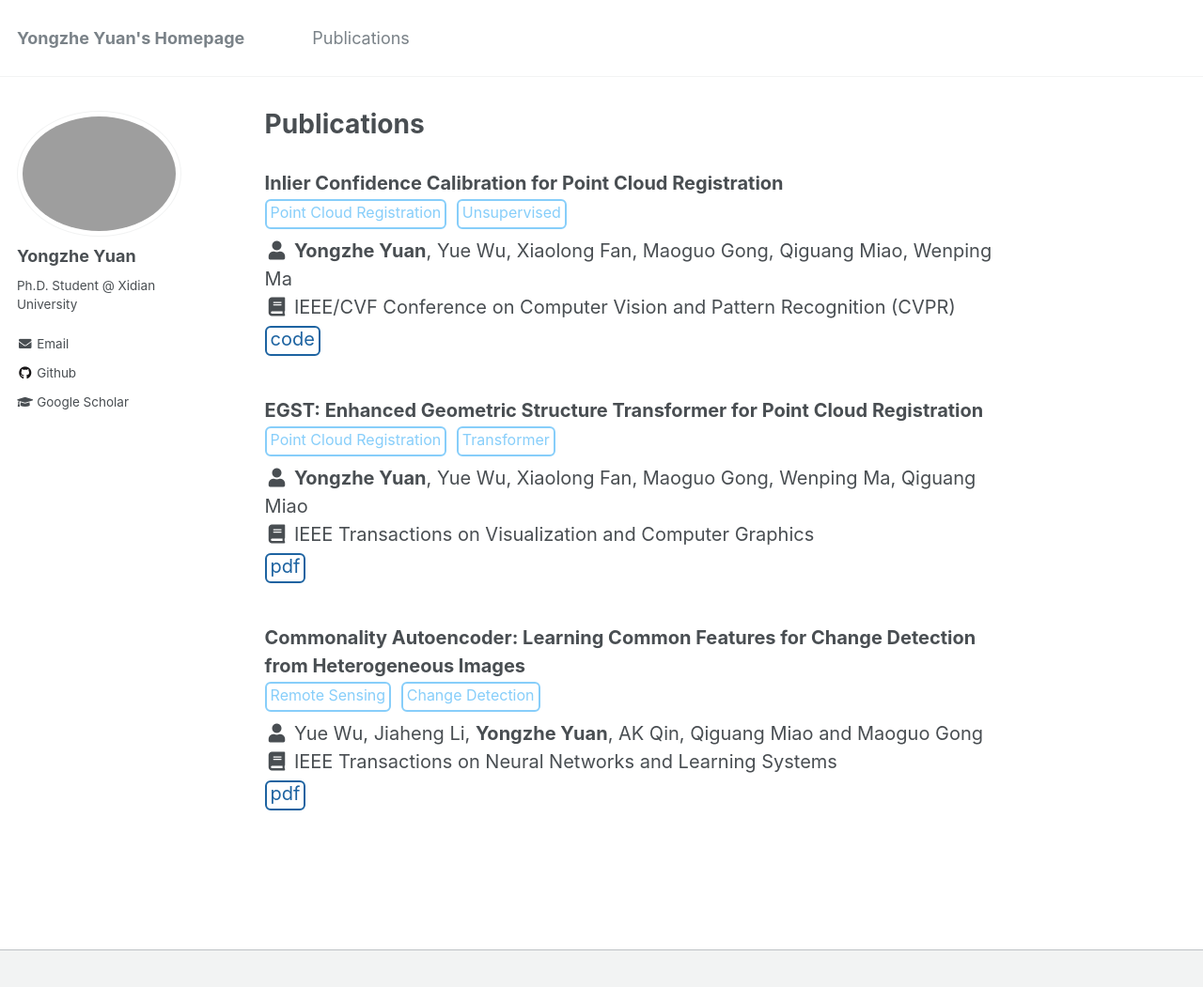
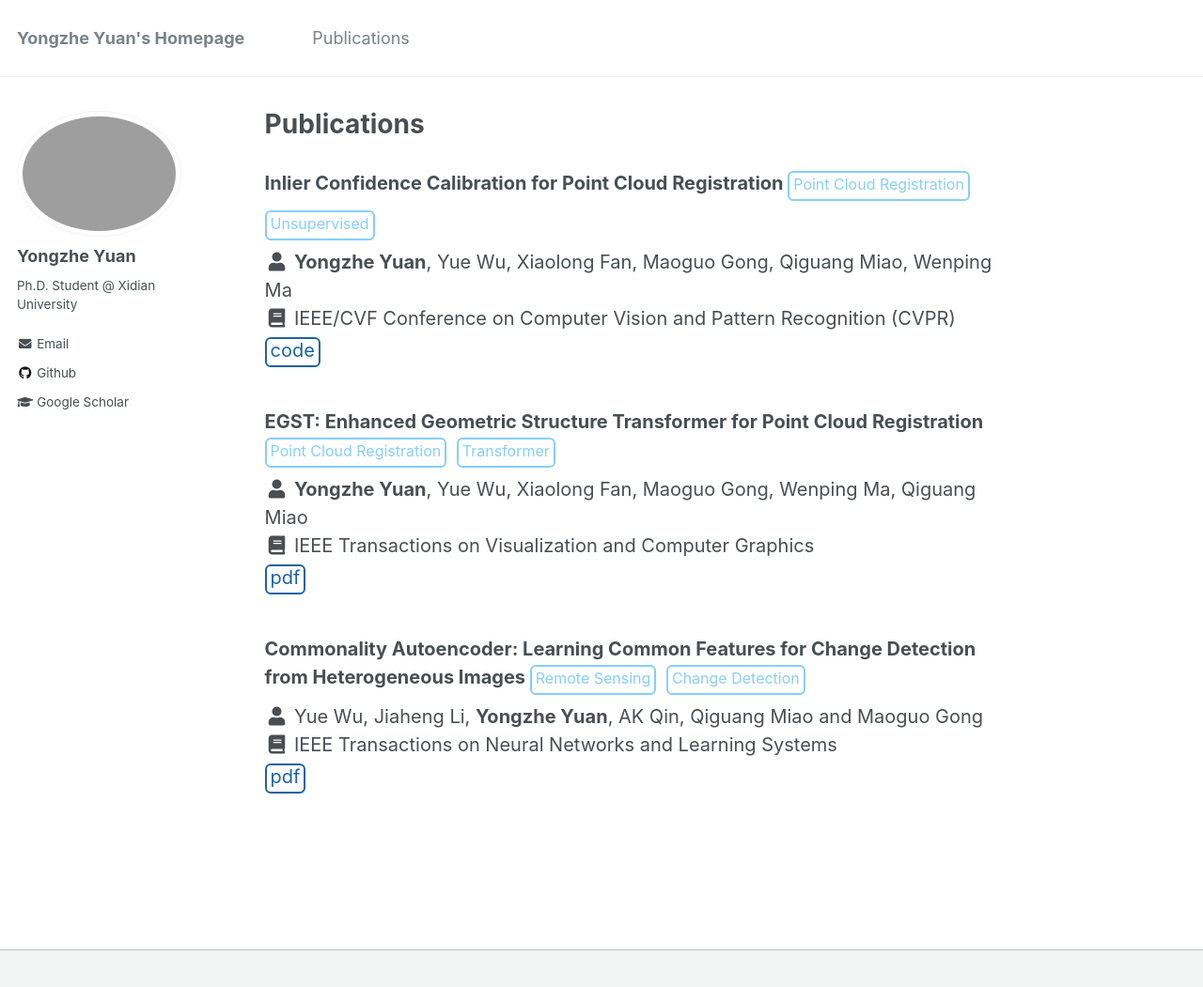
Before and after one commit to YYZMARS/YYZMARS.github.io, a Jekyll site: the page built from _pages/publications.md, in a window 1280 px wide and 1084 px high. Shown: the top 1051 px of the window at 94% size. Built offline with Jekyll 4.4.1, drawn with Linux system fonts in a browser that asks for light colours.

Commit message:
Update archive-single-pub2.html

```diff
--- a/_includes/archive-single-pub2.html
+++ b/_includes/archive-single-pub2.html
@@ -18,7 +18,7 @@
     <div class="archive__item-entry">
 
         <p class="archive__item">
-            <b>{{ title }}</b> <br>
+            <b>{{ title }}</b>
 <!--             <a href="" style="pointer-events:none;text-decoration:none;color:#ff0000">h</a> -->
           {% if post.tag1 %}
             <a href="" class="page__taxonomy-item" rel="tag" style="pointer-events:none;text-decoration:none;color:	#87CEFA;font-size:16px">{{ post.tag1 }}</a>
@@ -38,7 +38,7 @@
 
           <br>
             <i class="fas fa-fw fa-user" aria-hidden="true"></i> {{ post.author }}<br>
-            <i class="fas fa-fw fa-book" aria-hidden="true"></i> {{ post.venue }}<br>
+            <i class="fas fa-fw fa-book" aria-hidden="true"></i> {{ post.venue }}
 
 <!--             <i class="fas fa-fw fa-calendar" aria-hidden="true"></i>  -->
 <!--             Published: {{ post.dd }}<br> -->
```
